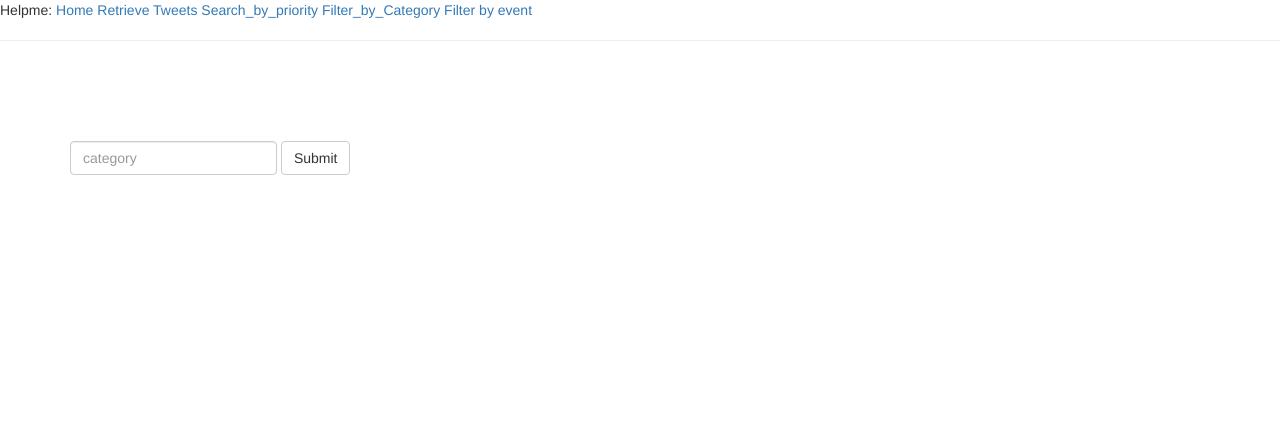
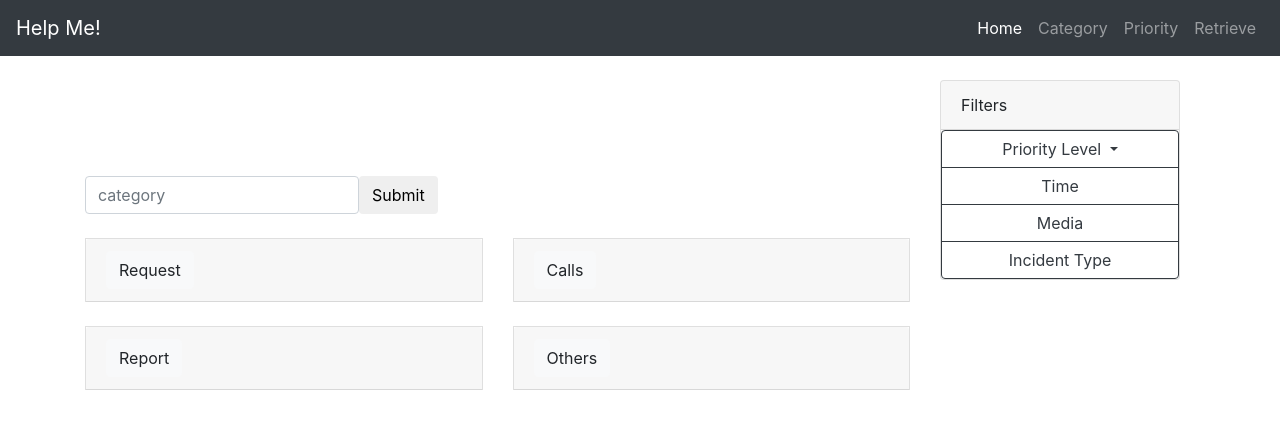
Before and after one commit to yufeicheniffy/msccs-t23, a Flask app: page /category_html in a window 1280 px wide. Shown: the top 429 px of the page. Run offline with Flask 2, Linux system fonts and the light colour scheme; some libraries are stand-ins or nearby versions.

Commit message:
Modified pages/routes

```diff
--- a/app/routes.py
+++ b/app/routes.py
@@ -7,42 +7,31 @@ from bson import json_util, ObjectId
 import app.search_rest as rest
 #from classifier.test_classifier_with_evaluation import clas
 
-global G_collection #the instance of MongoCollection, Don't need to create a lot of instance.
+G_collection=None #the instance of MongoCollection, Don't need to create a lot of instance.
 
+def initdatabase(): #!!!!A function to ensure the database is connected. Add this in EVERY routes function please.
+        global G_collection
+        if G_collection is None:
+                G_collection=MongoCollection.MongoCollection(collectionname='TweetsData', MongoURI="mongodb://localhost:27017/") #create the instance in the home page. Each time the project should run start with home page.
+        else:
+                return
 
 @app.route('/')
-def home():
-        global G_collection
-        G_collection=MongoCollection.MongoCollection(collectionname='TweetsData') #create the instance in the home page. Each time the project should run start with home page.
-        user = {'username': 'Team23'}
-        return render_template('index.html', title='Home', user=user)
+@app.route('/home') #home and index page.
+def home2():
+        initdatabase()
+        return render_template('home.html', title='Home', search= True)
 
-@app.route('/index') #home and index page.
-def index():
-        global G_collection
-        user = {'username': 'Team23'}
-        return render_template('index.html', title='Home', user=user)
-
-@app.route('/tweetapi', methods=['GET'])# a route to call tweet api,by a seatch form
+@app.route('/tweetapi', methods=['GET', 'POST'])# a route to call tweet api,by a seatch form
 def tweetapi():
-    return render_template('form.html')
+        initdatabase()
+        return render_template('form.html')
 
 @app.route('/RequestForms')# a route to recieve retieve condition
 def RequestForms():
-    form = searchForm()
-    return render_template('forms.html', title='Request Tweets', form=form)
-
-@app.route('/searchresults')# a route to show Tweet content
-def results():
-        database=G_collection.set_collection(collectionname='TweetsData')
-        Tweets={
-        'PostID':"243374590288592896",
-        'text':database.find_text_by_id("243374590288592896"),
-        'catagories':database.find_category_by_id("243374590288592896"),
-       # 'predicted catagories': clas.predict(database.find_text_by_id("243374590288592896")),
-        'priority':database.return_priority_by_id("243374590288592896")
-        }
-        return render_template('searchresults.html',title='Results',Tweets=Tweets)
+        initdatabase()
+        form = searchForm()
+        return render_template('forms.html', title='Request Tweets', form=form)
 
 @app.errorhandler(404)
 def page_not_found(e):
@@ -52,12 +41,13 @@ def page_not_found(e):
 def api_all():
         # run locally http://127.0.0.1:5000/api/v1/resources/
         # will return a json result of the first 100 Test data, you can change the limit
-    database=G_collection.set_collection(collectionname='TweetsData')
-    results=[]
-    for tweet in database.collection.find().limit(int(100)):
-        results.append(json.loads(json_util.dumps(tweet)))
+        initdatabase()
+        database=G_collection.set_collection(collectionname='TweetsData')
+        results=[]
+        for tweet in database.collection.find().limit(int(100)):
+                results.append(json.loads(json_util.dumps(tweet)))
 
-    return (jsonify(results))
+        return (jsonify(results))
 
 #0 Post method which means that our method is waiting for an input.
 #1 we retrieve this input by ajax call and request from the form that our html file has.
@@ -70,53 +60,60 @@ def api_all():
 #cheers
 @app.route('/process', methods=['POST'])
 def api_filter():
-    query= request.form['query']
-    # use the name that you gave to your collection
-    database=G_collection.set_collection(collectionname='Test_Panos')
-    results, ids = rest.query_search(query)
-    database.insert(results)
-    return jsonify({"name": ids})
+        initdatabase()
+        query= request.form['query']
+        # use the name that you gave to your collection
+        database=G_collection.set_collection(collectionname='Test_Panos')
+        results, ids = rest.query_search(query)
+        database.insert(results)
+        return jsonify({"name": ids})
 
 @app.route('/priority_html', methods=['GET'])# a route to call tweet api,by a seatch form
 def priotiy_html():
-    return render_template('form_by_priority.html')
+        initdatabase()
+        return render_template('form_by_priority.html')
 
 @app.route('/priority', methods=['POST'])
 def api_filter_priority():
-    priority= request.form['priority']
-    print(priority)
-    # use the name that you gave to your collection
-    G_collection.set_collection(collectionname='TweetsData')
-    ids = G_collection.return_tweets_by_priority(priority)
+        initdatabase()
+        priority= request.form['priority']
+        print(priority)
+        # use the name that you gave to your collection
+        G_collection.set_collection(collectionname='TweetsData')
+        ids = G_collection.return_tweets_by_priority(priority)
 
-    return jsonify({"name": len(ids)})
+        return jsonify({"name": len(ids)})
 
 @app.route('/category_html', methods=['GET'])# a route to call tweet api,by a seatch form
 def category():
-    return render_template('category.html')
+        initdatabase()
+        return render_template('category.html')
 
 @app.route('/category_filter', methods=['POST'])
 def api_filter_category():
-    category= request.form['category']
-    print(category)
-    # use the name that you gave to your collection
-    G_collection.set_collection(collectionname='TweetsData')
-    ids = G_collection.return_tweets_by_category(category)
-    #text= G_collection.find_text_by_ids(ids)
+        initdatabase()
+        category= request.form['category']
+        print(category)
+        # use the name that you gave to your collection
+        G_collection.set_collection(collectionname='TweetsData')
+        ids = G_collection.return_tweets_by_category(category)
+        #text= G_collection.find_text_by_ids(ids)
 
-    return jsonify({"name": len(ids)})
+        return jsonify({"name": len(ids)})
 
 @app.route('/eventfilter_html', methods=['GET'])# a route to call tweet api,by a seatch form
 def event():
-    return render_template('eventfilter_html')
+        initdatabase()
+        return render_template('eventfilter_html')
 
 @app.route('/eventfilter', methods=['POST'])
 def api_filter_event():
-    event= request.form['eventfilter']
-    print(event)
-    # use the name that you gave to your collection
-    G_collection.set_collection(collectionname='TweetsData')
-    ids = G_collection.return_tweets_by_event(event)
-    #text= G_collection.find_text_by_ids(ids)
+        initdatabase()
+        event= request.form['eventfilter']
+        print(event)
+        # use the name that you gave to your collection
+        G_collection.set_collection(collectionname='TweetsData')
+        ids = G_collection.return_tweets_by_event(event)
+        #text= G_collection.find_text_by_ids(ids)
 
-    return jsonify({"name": len(ids)})
+        return jsonify({"name": len(ids)})
--- a/app/templates/category.html
+++ b/app/templates/category.html
@@ -1,35 +1,9 @@
-<!DOCTYPE html>
-<html>
-<head>
-	<head>
-			{% if title %}
-			<title>{{ title }} - HelpMe</title>
-			{% else %}
-			<title>Welcome to Helpme</title>
-			{% endif %}
-
-
-	<script src="https://ajax.googleapis.com/ajax/libs/jquery/3.1.0/jquery.min.js"></script>
-
-	<!-- Latest compiled and minified CSS -->
-	<link rel="stylesheet" href="https://maxcdn.bootstrapcdn.com/bootstrap/3.3.6/css/bootstrap.min.css" integrity="sha384-1q8mTJOASx8j1Au+a5WDVnPi2lkFfwwEAa8hDDdjZlpLegxhjVME1fgjWPGmkzs7" crossorigin="anonymous">
-
-	<script src="https://maxcdn.bootstrapcdn.com/bootstrap/3.3.6/js/bootstrap.min.js" integrity="sha384-0mSbJDEHialfmuBBQP6A4Qrprq5OVfW37PRR3j5ELqxss1yVqOtnepnHVP9aJ7xS" crossorigin="anonymous"></script>
-
-	<script src="{{ url_for('static', filename='js/category.js') }}"></script>
-</head>
-<body>
-		<div>
-				Helpme:
-				 <a href="/index">Home</a>
-				 <a href="/tweetapi">Retrieve Tweets</a>
-				 <a href="/priority_html">Search_by_priority</a>
-				 <a href="/category_html">Filter_by_Category</a>
-				 <a href="/eventfilter_html">Filter by event</a>
-		</div>
-		<hr>
-<div class="container">
-	<br><br><br><br>
+{% extends "layout.html" %}
+{% block content %}
+<br>
+<div class="row">
+	<div class="col-md-9">
+			<br><br><br><br>
 	<form class="form-inline">
 	  <div class="form-group">
 	    <label class="sr-only" for="category">Query</label>
@@ -40,6 +14,150 @@
 	<br>
 	<div id="successAlert" class="alert alert-success" role="alert" style="display:none;"></div>
 	<div id="errorAlert" class="alert alert-danger" role="alert" style="display:none;"></div>
+
+		<div class="row">
+			<div class="col-md-6 col-sm-6 col-xs-12">
+					<div class="accordion" id="accordionExample">
+							<div class="card">
+							  <div class="card-header" id="headingOne">
+								<h5 class="mb-0">
+								  <button class="btn btn-light" type="button" data-toggle="collapse" data-target="#collapseOne" aria-expanded="true" aria-controls="collapseOne">
+										Request
+								  </button>
+								</h5>
+							  </div>
+
+							  <div id="collapseOne" class="collapse " aria-labelledby="headingOne" data-parent="#accordionExample">
+								<div class="card" >
+									<ul class="list-group list-group-flush">
+										<li class="list-group-item"><a href="#">Goods Services </a></li>
+										<li class="list-group-item"><a href="#">Search And Rescue </a></li>
+										<li class="list-group-item"><a href="#">Information Wanted</a></li>
+									</ul>
+								</div>
+								<div class="card-footer"></div>
+								</div>
+
+							</div>
+					</div>
+			</div>
+			<div class="col-md-6 col-sm-6 col-xs-12">
+				<div class="accordion" id="accordionExample2">
+						<div class="card">
+							<div class="card-header" id="headingTwo">
+							<h5 class="mb-0">
+								<button class="btn btn-light" type="button" data-toggle="collapse" data-target="#collapseTwo" aria-expanded="true" aria-controls="collapseTwo">
+									Calls
+								</button>
+							</h5>
+							</div>
+
+							<div id="collapseTwo" class="collapse " aria-labelledby="headingTwo" data-parent="#accordionExample2">
+							<div class="card" >
+								<ul class="list-group list-group-flush">
+										<li class="list-group-item"><a href="#">Action Volunteer </a></li>
+										<li class="list-group-item"><a href="#">Action Donations </a></li>
+										<li class="list-group-item"><a href="#">Action Move People</a></li>
+								</ul>
+							</div>
+							<div class="card-footer"></div>
+
+							</div>
+						</div>
+				</div>
+			</div>
+			</div>
+			<br>
+			<div class="row">
+			<div class="col-md-6 col-sm-6 col-xs-12">
+					<div class="accordion" id="accordionExample3">
+							<div class="card">
+								<div class="card-header" id="headingThree">
+								<h5 class="mb-0">
+									<button class="btn btn-light" type="button" data-toggle="collapse" data-target="#collapseThree" aria-expanded="true" aria-controls="collapseThree">
+											Report
+									</button>
+								</h5>
+								</div>
+
+								<div id="collapseThree" class="collapse " aria-labelledby="headingThree" data-parent="#accordionExample3">
+								<div class="card" >
+									<ul class="list-group list-group-flush">
+										<li class="list-group-item"><a href="#">First Party Observation</a> </li>
+										<li class="list-group-item"><a href="#">Third Party Observation </a></li>
+										<li class="list-group-item"><a href="#">Weathern</a> </li>
+										<li class="list-group-item"><a href="#">Emerging Threats </a></li>
+										<li class="list-group-item"><a href="#">Significant Event Change </a></li>
+										<li class="list-group-item"><a href="#">Multimedia Share</a></li>
+										<li class="list-group-item"><a href="#">Service Available</a> </li>
+										<li class="list-group-item"><a href="#">Factoid </a></li>
+										<li class="list-group-item"><a href="#">Official</a></li>
+										<li class="list-group-item"><a href="#">CleanUp</a> </li>
+										<li class="list-group-item"><a href="#">Hashtags</a> </li>
+									</ul>
+								</div>
+								<div class="card-footer"></div>
+								</div>
+							</div>
+					</div>
+			</div>
+			<div class="clearfix"></div>
+			<div class="col-md-6 col-sm-6 col-xs-12">
+					<div class="accordion" id="accordionExample4">
+							<div class="card">
+								<div class="card-header" id="headingFour">
+								<h5 class="mb-0">
+									<button class="btn btn-light" type="button" data-toggle="collapse" data-target="#collapseFour" aria-expanded="true" aria-controls="collapseFour">
+										Others
+									</button>
+								</h5>
+								</div>
+
+								<div id="collapseFour" class="collapse " aria-labelledby="headingFour" data-parent="#accordionExample4">
+								<div class="card" >
+									<ul class="list-group list-group-flush">
+										<li class="list-group-item"><a href="#">Past News </a></li>
+										<li class="list-group-item"><a href="#">Continuing News </a></li>
+										<li class="list-group-item"><a href="#">Advice</a></li>
+										<li class="list-group-item"><a href="#">Sentiment </a></li>
+										<li class="list-group-item"><a href="#">Discussion </a></li>
+										<li class="list-group-item"><a href="#">Irrelevant</a></li>
+										<li class="list-group-item"><a href="#">Unknown</a> </li>
+										<li class="list-group-item"><a href="#">Known Already</a> </li>
+									</ul>
+								</div>
+								<div class="card-footer"></div>
+								</div>
+								</div>
+							</div>
+					</div>
+			</div>
+		</div>
+
+		<div class="col-md-3">
+				<div class="card" style="width: 15rem;">
+					<div class="card-header">
+							Filters
+					</div>
+					<div class="btn-group-vertical" role="group" aria-label="Button group with nested dropdown" style="">
+							<div class="btn-group" role="group">
+									<button id="btnGroupDrop1" type="button" class="btn btn-outline-dark dropdown-toggle" data-toggle="dropdown" aria-haspopup="true" aria-expanded="false">
+									Priority Level
+									</button>
+									<div class="dropdown-menu" aria-labelledby="btnGroupDrop1">
+									<a class="dropdown-item" href="/category_html">High</a>
+									<a class="dropdown-item" href="/category_html">Medium</a>
+									<a class="dropdown-item" href="/category_html">Low</a>
+									</div>
+								</div>
+							<button type="button" class="btn btn-outline-dark">Time</button>
+							<button type="button" class="btn btn-outline-dark">Media</button>
+							<button type="button" class="btn btn-outline-dark">Incident Type</button>
+
+
+					</div>
+				</div>
+
+				</div>
 </div>
-</body>
-</html>
+{% endblock content %}
--- a/app/templates/index.html
+++ /dev/null
@@ -1,6 +0,0 @@
-{% extends "base.html" %}
-
-{% block content %}
-    <h1>Hi, {{ user.username }}!</h1>
-    <div>Helpme: <a href="/index">Home</a></div>
-{% endblock %}
--- /dev/null
+++ b/app/templates/layout.html
@@ -0,0 +1,85 @@
+<!DOCTYPE html>
+<html>
+<head>
+      <!-- Required meta tags -->
+      <meta charset="utf-8">
+      <meta name="viewport" content="width=device-width, initial-scale=1, shrink-to-fit=no">
+
+      <!-- Bootstrap CSS -->
+      <link rel="stylesheet" href="https://stackpath.bootstrapcdn.com/bootstrap/4.1.3/css/bootstrap.min.css" integrity="sha384-MCw98/SFnGE8fJT3GXwEOngsV7Zt27NXFoaoApmYm81iuXoPkFOJwJ8ERdknLPMO" crossorigin="anonymous">
+      <link rel="stylesheet" type="text/css" href="{{ url_for('static', filename = 'css/style.css')}}">
+      <script>
+            window.twttr = (function(d, s, id) {
+                var js, fjs = d.getElementsByTagName(s)[0],
+                    t = window.twttr || {};
+                if (d.getElementById(id)) return t;
+                js = d.createElement(s);
+                js.id = id;
+                js.src = "https://platform.twitter.com/widgets.js";
+                fjs.parentNode.insertBefore(js, fjs);
+                t._e = [];
+                t.ready = function(f) {
+                    t._e.push(f);
+                };
+                return t;
+            }(document, "script", "twitter-wjs"));
+        </script>
+        <script src="{{ url_for('static', filename='js/form.js') }}"></script>
+        <script src="{{ url_for('static', filename='js/priority.js') }}"></script>
+</head>
+
+<!-- code to add class to body tag if its the search page -->
+{% if search %}
+<body class="search_page">
+{%else%}
+<body>
+{% endif%}
+    {% block body_content %}
+        <header class="site-header">
+            <nav class="navbar navbar-expand-lg navbar-dark bg-dark">
+                <a class="navbar-brand" href="/home">Help Me!</a>
+                <button class="navbar-toggler" type="button" data-toggle="collapse" data-target="#navbarNav" aria-controls="navbarNav" aria-expanded="false" aria-label="Toggle navigation">
+                    <span class="navbar-toggler-icon"></span>
+                </button>
+                <div class="collapse navbar-collapse justify-content-end" id="navbarNav">
+                    <ul class="navbar-nav">
+                    <li class="nav-item active">
+                        <a class="nav-link" href="/home">Home </a>
+                    </li>
+                    <li class="nav-item">
+                        <a class="nav-link" href="/category_html">Category</a>
+                    </li>
+                    <li class="nav-item">
+                        <a class="nav-link" href="/priority_html">Priority</a>
+                    </li>
+                    <li class="nav-item">
+                        <a class="nav-link" href="/tweetapi">Retrieve</a>
+                    </li>
+                    </ul>
+                </div>
+            </nav>
+        </header>
+    <div class="container">
+        {% block content %}{% endblock content %}
+    </div>
+    {% endblock body_content %}
+
+    <script src="https://code.jquery.com/jquery-3.3.1.slim.min.js" integrity="sha384-q8i/X+965DzO0rT7abK41JStQIAqVgRVzpbzo5smXKp4YfRvH+8abtTE1Pi6jizo" crossorigin="anonymous"></script>
+    <script src="https://cdnjs.cloudflare.com/ajax/libs/popper.js/1.14.3/umd/popper.min.js" integrity="sha384-ZMP7rVo3mIykV+2+9J3UJ46jBk0WLaUAdn689aCwoqbBJiSnjAK/l8WvCWPIPm49" crossorigin="anonymous"></script>
+    <script src="https://stackpath.bootstrapcdn.com/bootstrap/4.1.3/js/bootstrap.min.js" integrity="sha384-ChfqqxuZUCnJSK3+MXmPNIyE6ZbWh2IMqE241rYiqJxyMiZ6OW/JmZQ5stwEULTy" crossorigin="anonymous"></script>
+
+</body>
+<!-- <footer id="footer" class="sticky">
+
+        <div class="copyright">
+            <div class="container">
+                <ul class="pull-right nomargin list-inline mobile-block">
+                    <li><a href="#">Terms & Conditions</a></li>
+                    <li>&bull;</li>
+                    <li><a href="#">Privacy</a></li>
+                </ul>
+                &copy; All Rights Reserved, Company LTD
+            </div>
+        </div>
+    </footer> -->
+</html>
```
Also changed, not shown: app/static/css/style.css (added, +104 -0 lines), app/templates/form.html (+45 -31 lines), app/templates/form_by_priority.html (+35 -32 lines), app/templates/home.html (added, +26 -0 lines), app/templates/searchresults.html (deleted, +0 -11 lines), app/static/images/1.jpg (added), app/static/images/2.jpg (added), 3 other files.
